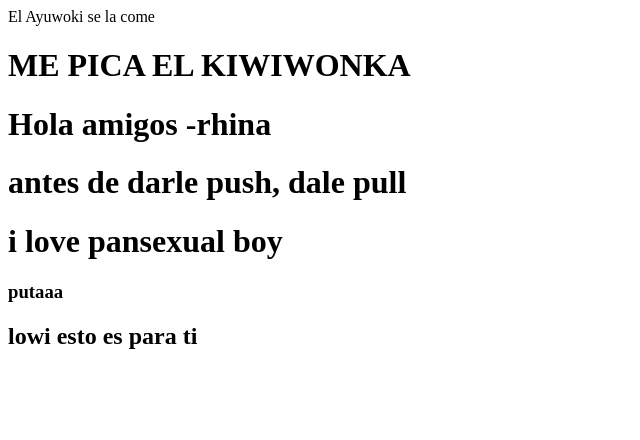
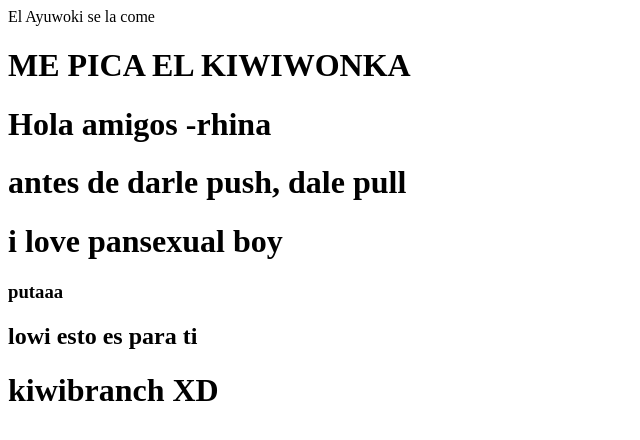
Before and after one commit to prograorganization/PruebaAyuwoki, a plain HTML site: page PruebaProjecto/web/index.html in a window 1280 px wide. Shown: the whole page, without its empty margins (0-640 px from the left). Drawn offline with Linux system fonts and the light colour scheme.

Commit message:
Update index.html

```diff
--- a/PruebaProjecto/web/index.html
+++ b/PruebaProjecto/web/index.html
@@ -16,6 +16,7 @@
         <h1>i love pansexual boy</h1>
         <h3>putaaa</h3>
         <h2>lowi esto es para ti</h2>
+        <h1>kiwibranch XD</h1>
 
     </body>
 </html>
```
